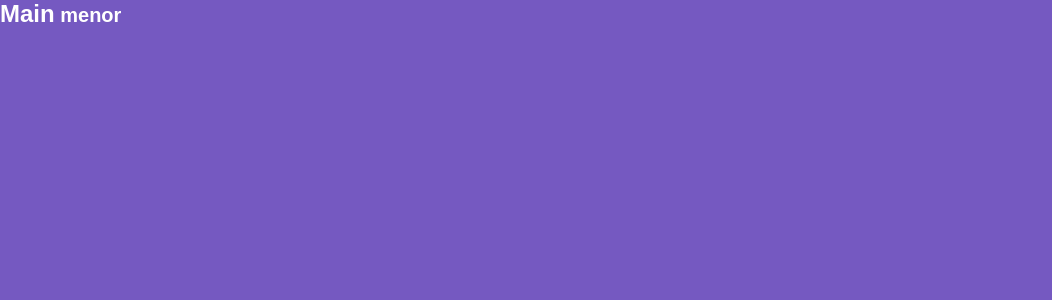
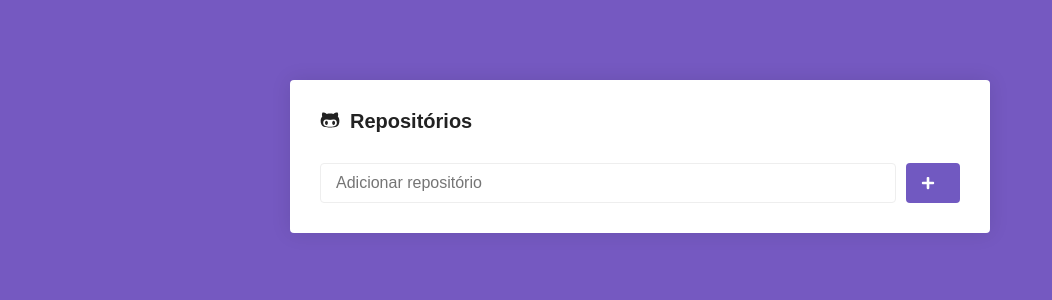
Before and after one commit to Luis2223/frontEnd-integration-with-github, a React (Create React App) app: page / in a window 1280 px wide. Shown: the top 300 px of the page, without its empty margins (0-1052 px from the left). Built offline with nearby package versions, Linux system fonts and the light colour scheme.

Commit message:
Estilizando a página Main

```diff
--- a/package.json
+++ b/package.json
@@ -8,6 +8,7 @@
     "@testing-library/user-event": "^7.1.2",
     "react": "^16.13.1",
     "react-dom": "^16.13.1",
+    "react-icons": "^3.10.0",
     "react-router-dom": "^5.2.0",
     "react-scripts": "3.4.1",
     "styled-components": "^5.1.1"
--- a/src/pages/Main/index.js
+++ b/src/pages/Main/index.js
@@ -1,13 +1,24 @@
 import React from 'react';
+import { FaGithubAlt, FaPlus } from 'react-icons/fa';
 
-import { Title } from './styles';
+import { Container, Form, SubmitButton } from './styles';
 
 function Main() {
     return (
-        <Title>
-            Main
-            <small> menor</small>
-        </Title>
+        <Container>
+            <h1>
+                <FaGithubAlt />
+                Repositórios
+            </h1>
+
+            <Form onSubmit={() => {}}>
+                <input type="text" placeholder="Adicionar repositório" />
+
+                <SubmitButton disabled>
+                    <FaPlus color="#FFF" size={14} />
+                </SubmitButton>
+            </Form>
+        </Container>
     );
 }
 
--- a/src/pages/Main/styles.js
+++ b/src/pages/Main/styles.js
@@ -4,3 +4,51 @@
     font-size: 24px;
     color: #fff;
 `;
+
+export const Container = styled.div`
+    max-width: 700px;
+    background: #fff;
+    border-radius: 4px;
+    box-shadow: 0 0 20px rgba(0, 0, 0, 0.1);
+    padding: 30px;
+    margin: 80px auto;
+
+    h1 {
+        font-size: 20px;
+        display: flex;
+        flex-direction: row;
+        align-items: row;
+    }
+
+    svg {
+        margin-right: 10px;
+    }
+`;
+
+export const Form = styled.form`
+    margin-top: 30px;
+    display: flex;
+    flex-direction: row;
+
+    input {
+        flex: 1;
+        border: 1px solid #eee;
+        padding: 10px 15px;
+        border-radius: 4px;
+        font-size: 16px;
+    }
+`;
+
+export const SubmitButton = styled.button.attrs({
+    type: 'submit',
+})`
+    background: #7159c1;
+    border: 0;
+    padding: 0 15px;
+    margin-left: 10px;
+    border-radius: 4px;
+
+    display: flex;
+    justify-content: center;
+    align-items: center;
+`;
```
Also changed, not shown: 1 other file (tests, documents, lock files or other folders).
